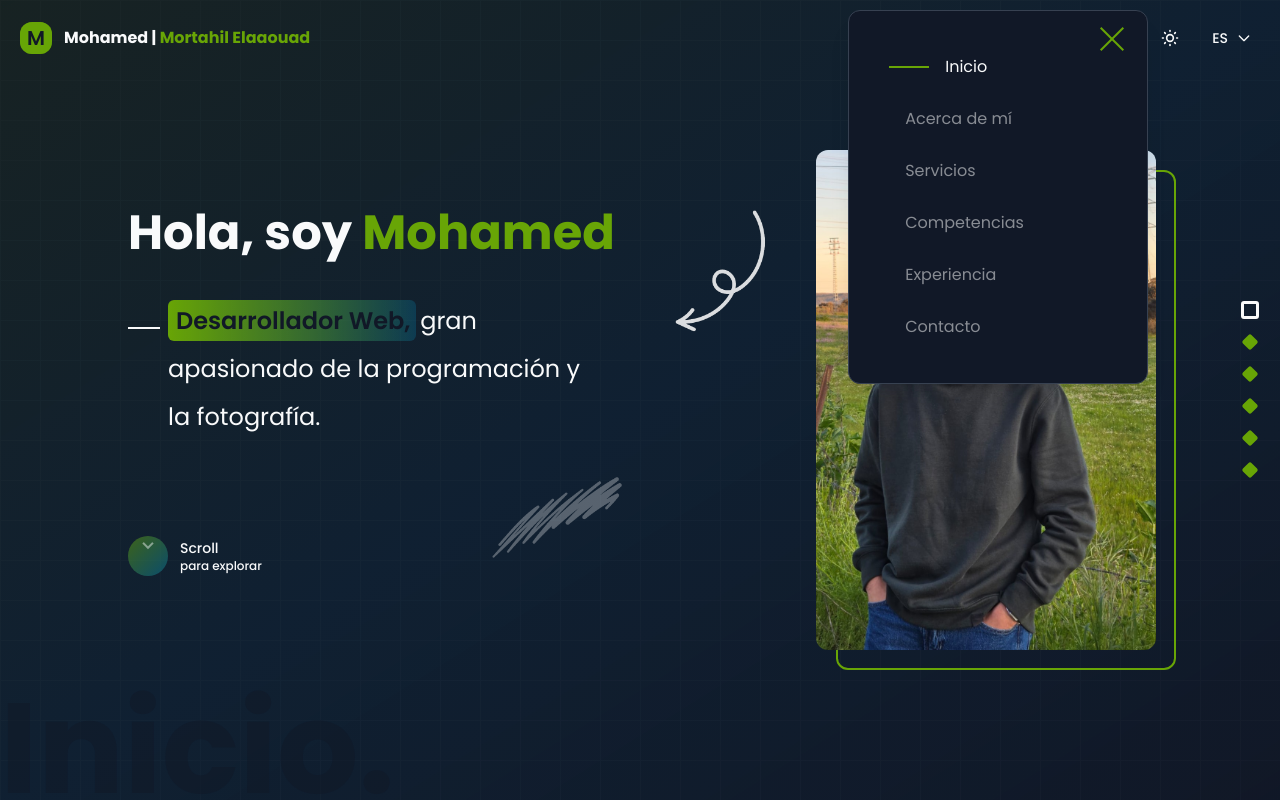
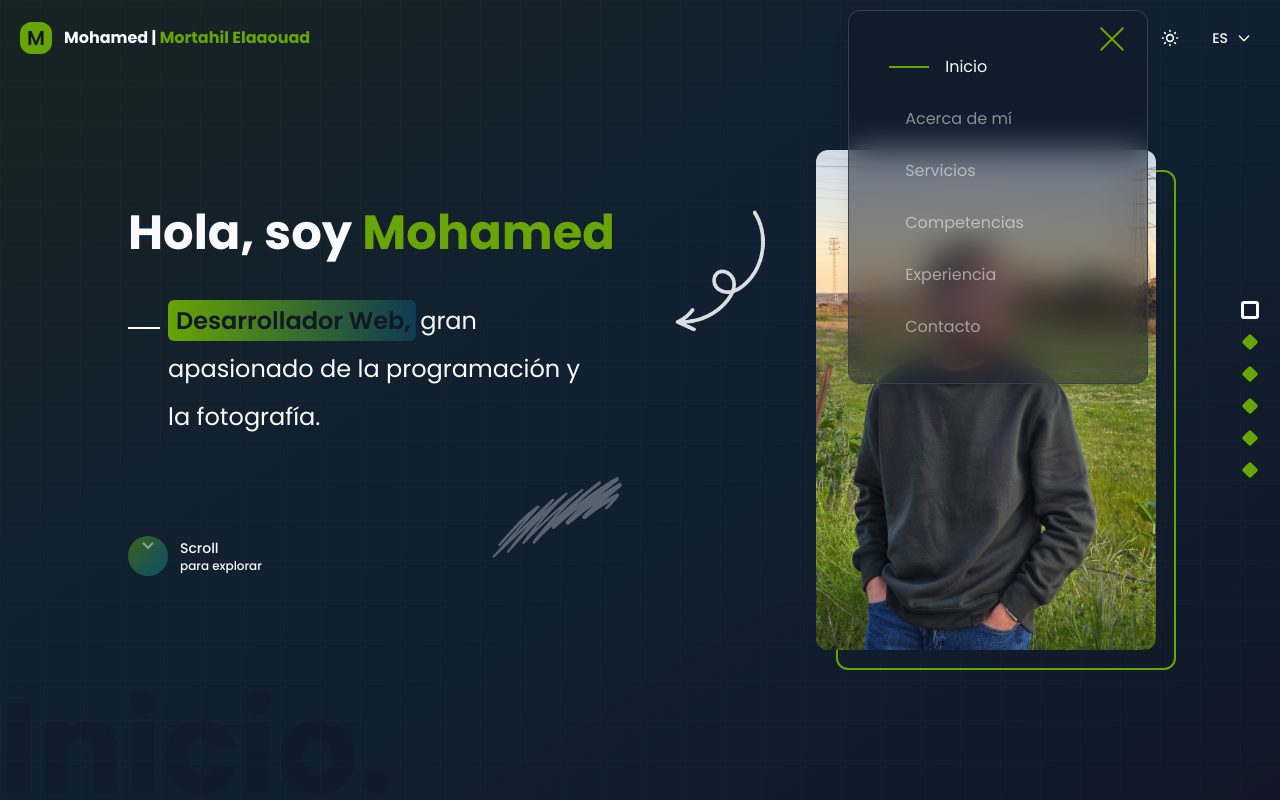
Before and after one commit to webdevmohamed/portfolio, a Vue app: page / in a window 1280 px wide. Both pictures are taken after a click on the button 1112 px from the left and 38 px from the top of the page. Built offline with nearby package versions, Linux system fonts and the light colour scheme.

Commit message:
Enhance menu appearance with backdrop blur and updated background colors

```diff
--- a/src/components/HeaderMenu.vue
+++ b/src/components/HeaderMenu.vue
@@ -2,7 +2,9 @@
   <nav class="p-2 relative flex">
     <button @click="toggleMenu" class="menu-toggle relative z-50 w-8 h-4 flex bg-transparent" :class="{'opened': opened}"></button>
     <Transition name="menu-container">
-      <div v-show="opened" class="w-[300px] max-lg:w-[250px] absolute -top-3 -right-3 p-10 max-lg:px-5 max-lg:pb-5 bg-background shadow-xl rounded-xl flex flex-col gap-5 border border-border z-10">
+      <div v-show="opened" class="w-[300px] max-lg:w-[250px] absolute -top-3 -right-3 p-10 max-lg:px-5 max-lg:pb-5
+      bg-white dark:bg-[#111827] bg-opacity-50 dark:bg-opacity-50 backdrop-blur-lg shadow-xl rounded-xl
+      flex flex-col gap-5 border border-border z-10">
         <p v-for="(section, index) in store.sections"
            @click="scrollToSection(index)"
            :key="section.id"
--- a/src/components/LanguageToggle.vue
+++ b/src/components/LanguageToggle.vue
@@ -10,7 +10,8 @@
 
     <!-- Dropdown menu -->
     <Transition name="menu-container">
-      <div v-if="isOpen" class="absolute right-0 mt-2 py-2 w-32 bg-background border border-border rounded-lg shadow-lg">
+      <div v-if="isOpen" class="absolute right-0 mt-2 py-2 w-32 bg-white dark:bg-[#111827] bg-opacity-50 dark:bg-opacity-50 backdrop-blur-lg
+       border border-border rounded-lg shadow-lg">
         <button v-for="(lang, index) in availableLanguages"
                 :key="lang.code"
                 @click="changeLanguage(lang.code)"
@@ -25,7 +26,7 @@
 </template>
 
 <script setup>
-import { ref, computed, onMounted, onUnmounted } from 'vue'
+import { ref, computed } from 'vue'
 import { useI18n } from 'vue-i18n'
 
 const { locale } = useI18n()
@@ -57,22 +58,6 @@ const changeLanguage = (lang) => {
   isOpen.value = false
   animateItems.value = false
 }
-
-// Close menu when clicking outside
-const closeOnClickOutside = (e) => {
-  if (isOpen.value && !e.target.closest('.language-toggle')) {
-    isOpen.value = false
-    animateItems.value = false
-  }
-}
-
-onMounted(() => {
-  document.addEventListener('click', closeOnClickOutside)
-})
-
-onUnmounted(() => {
-  document.removeEventListener('click', closeOnClickOutside)
-})
 </script>
 
 <style scoped>
```
